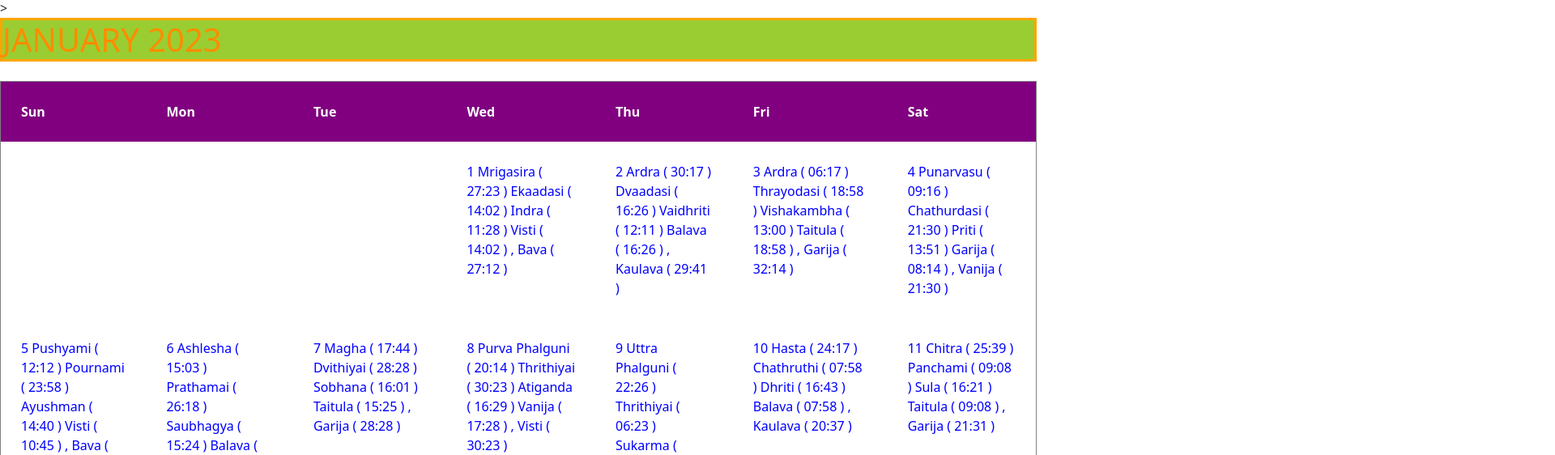
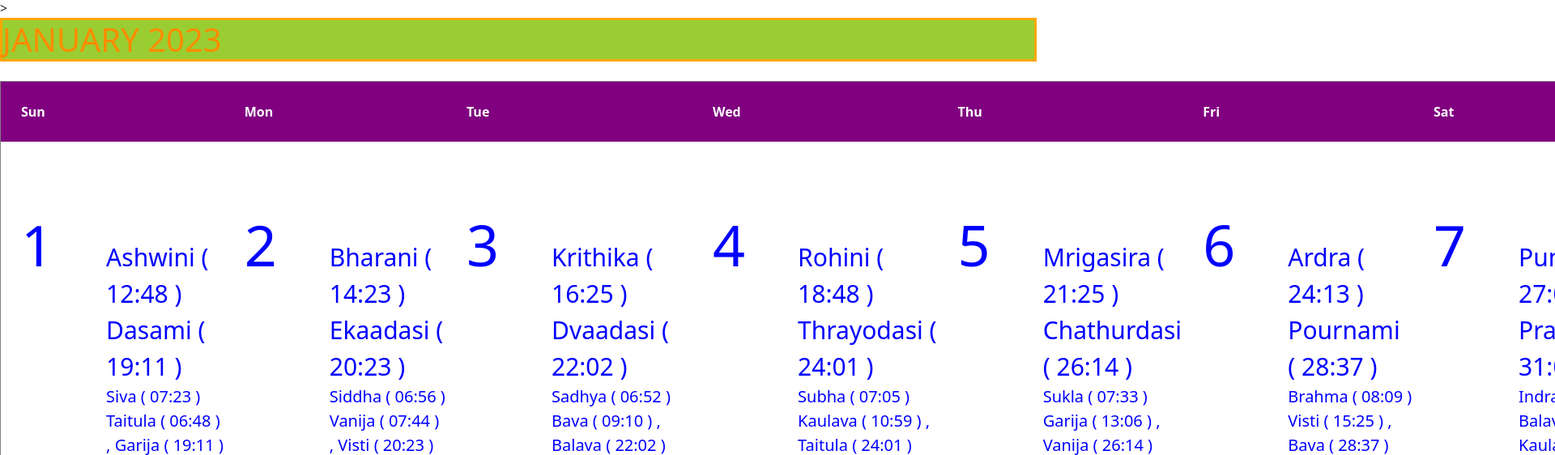
Before and after one commit to muthuvijayanelango/PanchangCalendar, a plain HTML site: page Index2.html in a window 1280 px wide. Shown: the part 692-1254 px from the top of the page at 81% size, 1920 px wide, since content can reach past the window. Drawn offline with Linux system fonts and the light colour scheme.

Commit message:
Add files via upload
Changes on 26th April 2022

```diff
--- a/Index2.html
+++ b/Index2.html
@@ -18,13 +18,21 @@
 		 <thead>
 			<tr>
 			 <th style="color: white; background: purple;">Sun</th>
+			 <th style="color: white; background: purple;"></th>
 			 <th style="color: white; background: purple;">Mon</th>
+			 <th style="color: white; background: purple;"></th>
 			 <th style="color: white; background: purple;">Tue</th>
+			 <th style="color: white; background: purple;"></th>
 			 <th style="color: white; background: purple;">Wed</th>
+			 <th style="color: white; background: purple;"></th>
 			 <th style="color: white; background: purple;">Thu</th>
+			 <th style="color: white; background: purple;"></th>
 			 <th style="color: white; background: purple;">Fri</th>
+			 <th style="color: white; background: purple;"></th>
 			 <th style="color: white; background: purple;">Sat</th>
+			 <th style="color: white; background: purple;"></th>
 			</tr>
+			<td id='date'></td>
 
 		</thead>
 
@@ -51,8 +59,8 @@
 		<script src="./js/jquery.min.js"></script>
 		<script src="./js/bootstrap.esm.min.js"></script>
 		<script src="moment.js"></script>
-		<!-- <script src="Script.js"></script> --> -->
-		<script src="Script Feb.js"></script>
+		<script src="Script.js"></script>
+		<!-- <script src="Script Feb.js"></script> -->
 
 	</body>
 
```
